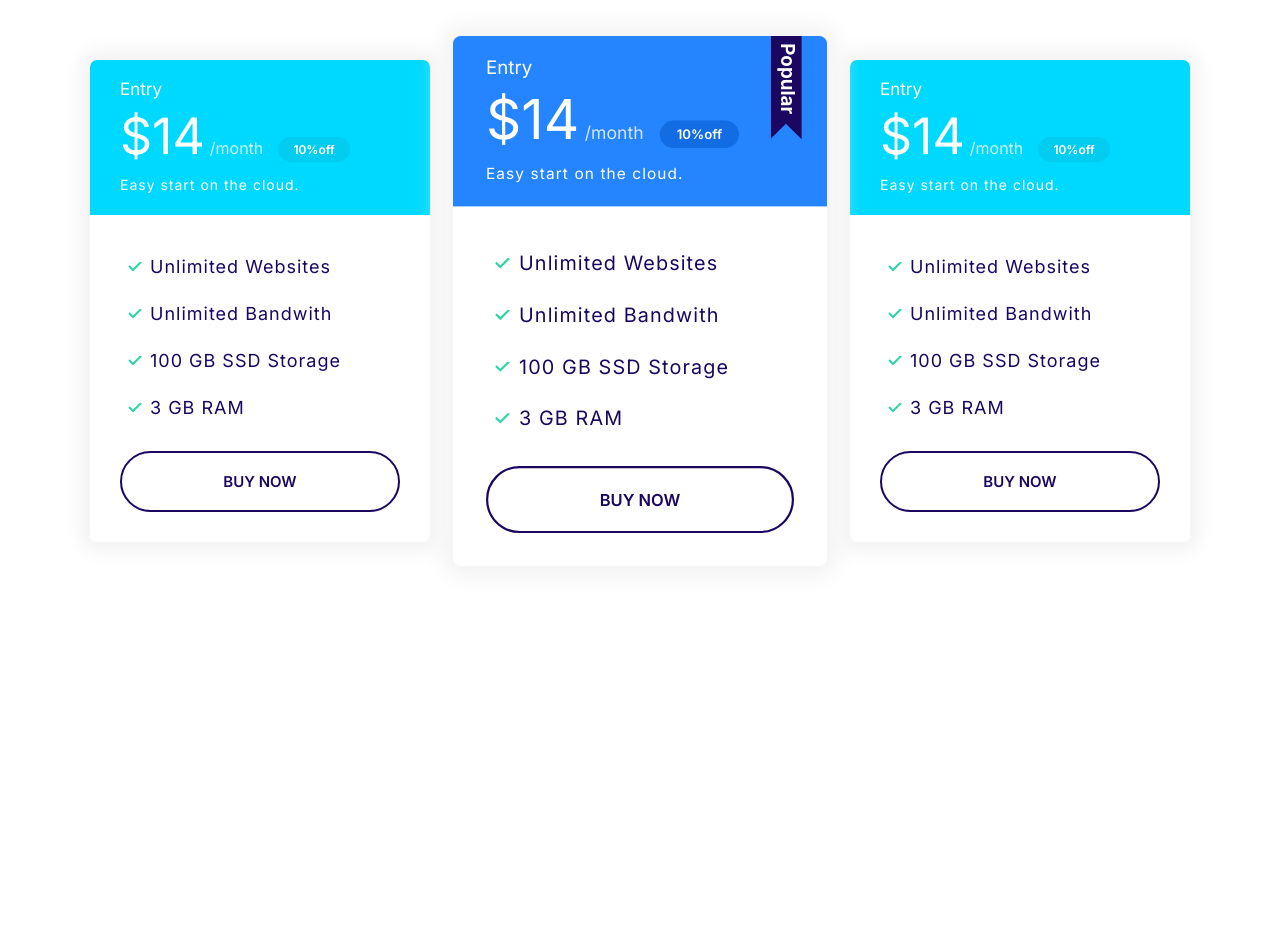
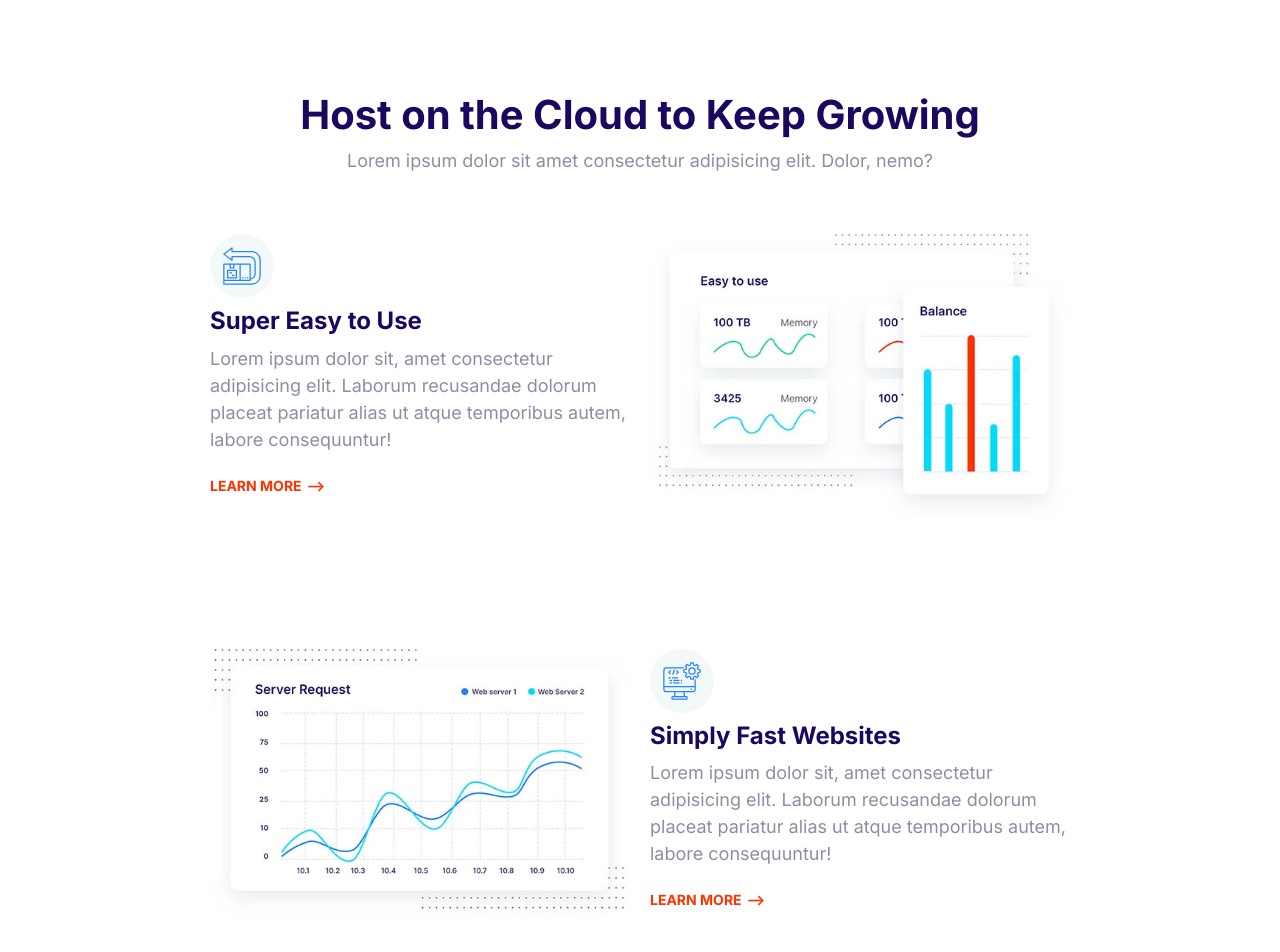
Before and after one commit to DylanCole914/websiteredo, a plain HTML site: page index.html in a window 1280 px wide. Shown: the top 952 px of the page. Before the commit the page ends 800 px from the top, so only its background shows below. Drawn offline with Linux system fonts and the light colour scheme.

Commit message:
build feature block component.

```diff
--- a/CSS/styles.css
+++ b/CSS/styles.css
@@ -762,3 +762,27 @@ a {
   max-width: 500px;
   margin: 0 auto;
 }
+
+/* Features Block */
+.feature {
+  gap: 4rem 2rem;
+  margin: 12rem;
+}
+
+.feature:first-of-type {
+  margin-top: 6rem;
+}
+
+.feature__heading {
+  margin: 1rem 0;
+}
+
+.feature__image {
+  width: 100%;
+}
+
+@media screen and (min-width: 768px) {
+  .feature:nth-of-type(even) .feature__content {
+    order: 2;
+  }
+}
--- a/index.html
+++ b/index.html
@@ -14,72 +14,126 @@
     <link rel="stylesheet" href="CSS/styles.css" />
   </head>
   <body>
-    <section class="block container block-plans">
-      <div class="grid grid--1x3">
-        <div class="plan">
-          <div class="card card--secondary">
-            <header class="card__header">
-              <h3 class="plan__name">Entry</h3>
-              <span class="plan__price">$14</span>
-              <span class="plan__billingcycle">/month</span>
-              <span class="badge badge--secondary badge--small">10%off</span>
-              <span class="plan__description">Easy start on the cloud.</span>
-            </header>
-            <div class="card__body">
-              <ul class="list list--tick">
-                <li class="list__item">Unlimited Websites</li>
-                <li class="list__item">Unlimited Bandwith</li>
-                <li class="list__item">100 GB SSD Storage</li>
-                <li class="list__item">3 GB RAM</li>
-              </ul>
-              <button class="btn btn--outline btn--block">Buy Now</button>
-            </div>
-          </div>
+    <section class="block container">
+      <header class="block__header">
+        <h2>Host on the Cloud to Keep Growing</h2>
+        <p>
+          Lorem ipsum dolor sit amet consectetur adipisicing elit. Dolor, nemo?
+        </p>
+      </header>
+      <article class="grid grid--1x2 feature">
+        <div class="feature__content">
+          <span class="icon-container">
+            <svg class="icon icon--primary">
+              <use xlink:href="images/sprite.svg#easy"></use>
+            </svg>
+          </span>
+          <h3 class="feature__heading">Super Easy to Use</h3>
+          <p>
+            Lorem ipsum dolor sit, amet consectetur adipisicing elit. Laborum
+            recusandae dolorum placeat pariatur alias ut atque temporibus autem,
+            labore consequuntur!
+          </p>
+          <a href="#" class="link-arrow">Learn More</a>
         </div>
+        <picture>
+          <source
+            type="image/webp"
+            srcset="images/easy.webp 1x, images/easy@2x.webp 2x"
+          />
+          <source
+            type="image/jpg"
+            srcset="images/easy.jpg 1x, images/easy@2x.jpg 2x"
+          />
+          <img class="feature__image" src="images/easy@2x.jpg" />
+        </picture>
+      </article>
 
-        <div class="plan plan--popular">
-          <div class="card card--primary">
-            <header class="card__header">
-              <h3 class="plan__name">Entry</h3>
-              <span class="plan__price">$14</span>
-              <span class="plan__billingcycle">/month</span>
-              <span class="badge badge--primary badge--small">10%off</span>
-              <span class="plan__description">Easy start on the cloud.</span>
-            </header>
-            <div class="card__body">
-              <ul class="list list--tick">
-                <li class="list__item">Unlimited Websites</li>
-                <li class="list__item">Unlimited Bandwith</li>
-                <li class="list__item">100 GB SSD Storage</li>
-                <li class="list__item">3 GB RAM</li>
-              </ul>
-              <button class="btn btn--outline btn--block">Buy Now</button>
-            </div>
-          </div>
+      <article class="grid grid--1x2 feature">
+        <div class="feature__content">
+          <span class="icon-container">
+            <svg class="icon icon--primary">
+              <use xlink:href="images/sprite.svg#computer"></use>
+            </svg>
+          </span>
+          <h3 class="feature__heading">Simply Fast Websites</h3>
+          <p>
+            Lorem ipsum dolor sit, amet consectetur adipisicing elit. Laborum
+            recusandae dolorum placeat pariatur alias ut atque temporibus autem,
+            labore consequuntur!
+          </p>
+          <a href="#" class="link-arrow">Learn More</a>
         </div>
+        <picture>
+          <source
+            type="image/webp"
+            srcset="images/fast.webp 1x, images/fast@2x.webp 2x"
+          />
+          <source
+            type="image/jpg"
+            srcset="images/fast.jpg 1x, images/fast@2x.jpg 2x"
+          />
+          <img class="feature__image" src="images/fast@2x.jpg" />
+        </picture>
+      </article>
 
-        <div class="plan">
-          <div class="card card--secondary">
-            <header class="card__header">
-              <h3 class="plan__name">Entry</h3>
-              <span class="plan__price">$14</span>
-              <span class="plan__billingcycle">/month</span>
-              <span class="badge badge--secondary badge--small">10%off</span>
-              <span class="plan__description">Easy start on the cloud.</span>
-            </header>
-            <div class="card__body">
-              <ul class="list list--tick">
-                <li class="list__item">Unlimited Websites</li>
-                <li class="list__item">Unlimited Bandwith</li>
-                <li class="list__item">100 GB SSD Storage</li>
-                <li class="list__item">3 GB RAM</li>
-              </ul>
-              <button class="btn btn--outline btn--block">Buy Now</button>
-            </div>
-          </div>
+      <article class="grid grid--1x2 feature">
+        <div class="feature__content">
+          <span class="icon-container">
+            <svg class="icon icon--primary">
+              <use xlink:href="images/sprite.svg#settings"></use>
+            </svg>
+          </span>
+          <h3 class="feature__heading">Wordpress Made Easy</h3>
+          <p>
+            Lorem ipsum dolor sit, amet consectetur adipisicing elit. Laborum
+            recusandae dolorum placeat pariatur alias ut atque temporibus autem,
+            labore consequuntur!
+          </p>
+          <a href="#" class="link-arrow">Learn More</a>
         </div>
-      </div>
+        <picture>
+          <source
+            type="image/webp"
+            srcset="images/wordpress.webp 1x, images/wordpress@2x.webp 2x"
+          />
+          <source
+            type="image/jpg"
+            srcset="images/wordpress.jpg 1x, images/wordpress@2x.jpg 2x"
+          />
+          <img class="feature__image" src="images/wordpress@2x.jpg" />
+        </picture>
+      </article>
+
+      <article class="grid grid--1x2 feature">
+        <div class="feature__content">
+          <span class="icon-container">
+            <svg class="icon icon--primary">
+              <use xlink:href="images/sprite.svg#settings"></use>
+            </svg>
+          </span>
+          <h3 class="feature__heading">24/7 Expert Support</h3>
+          <p>
+            Lorem ipsum dolor sit, amet consectetur adipisicing elit. Laborum
+            recusandae dolorum placeat pariatur alias ut atque temporibus autem,
+            labore consequuntur!
+          </p>
+          <a href="#" class="link-arrow">Learn More</a>
+        </div>
+        <picture>
+          <source
+            type="image/webp"
+            srcset="images/support.webp 1x, images/support@2x.webp 2x"
+          />
+          <source
+            type="image/jpg"
+            srcset="images/support.jpg 1x, images/support@2x.jpg 2x"
+          />
+          <img class="feature__image" src="images/support@2x.jpg" />
+        </picture>
+      </article>
     </section>
+
+    <script src="js/main.js"></script>
   </body>
-  <script src="js/main.js"></script>
 </html>
```
Also changed, not shown: components/featuresblock.html (added, +117 -0 lines), images/easy.jpg (added), images/easy.webp (added), images/easy@2x.jpg (added), images/easy@2x.webp (added), images/fast.jpg (added), images/fast.webp (added), images/fast@2x.jpg (added), images/fast@2x.webp (added), images/support.jpg (added), images/support.webp (added), images/support@2x.jpg (added), images/support@2x.webp (added), images/wordpress.jpg (added), 3 more files.
